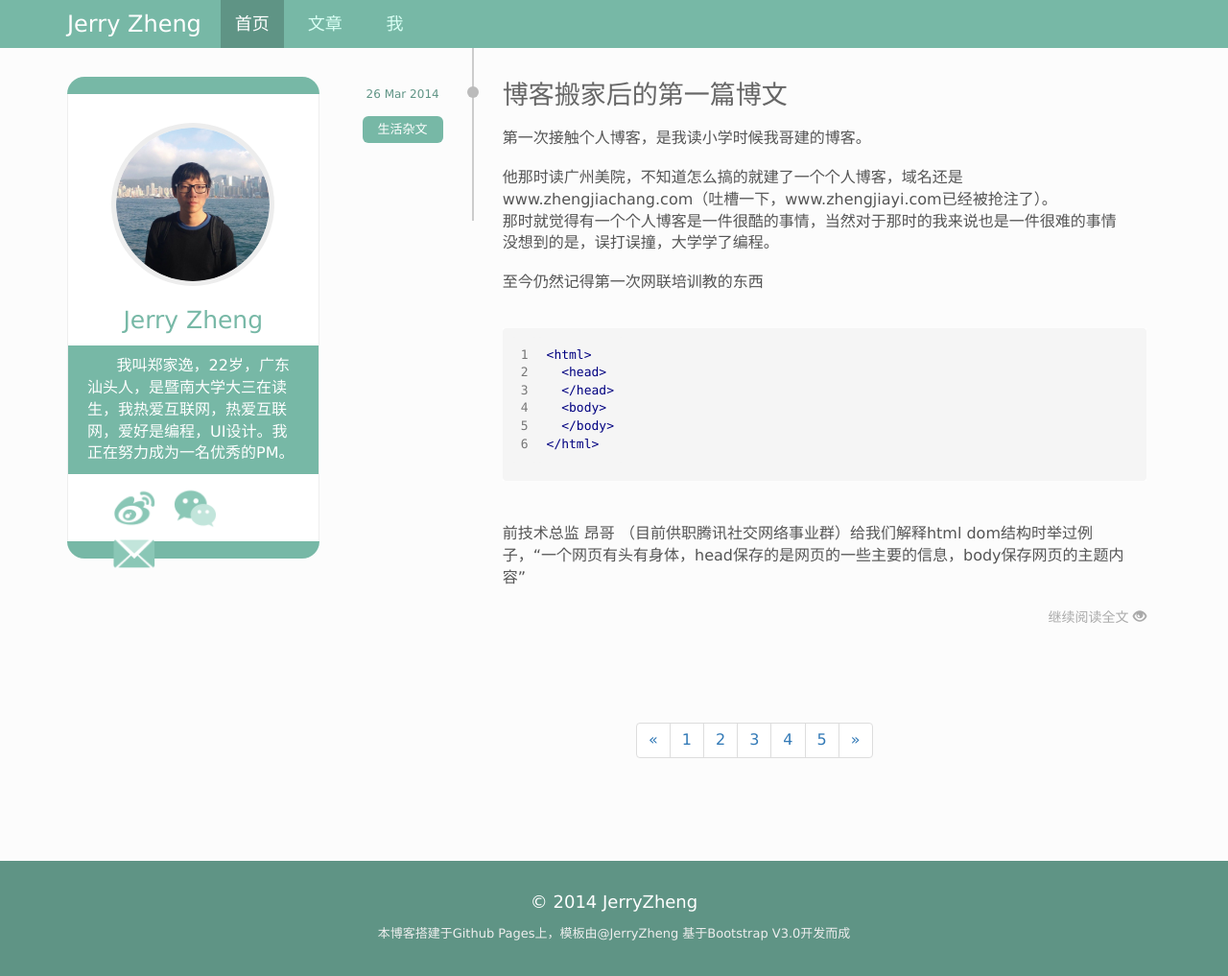
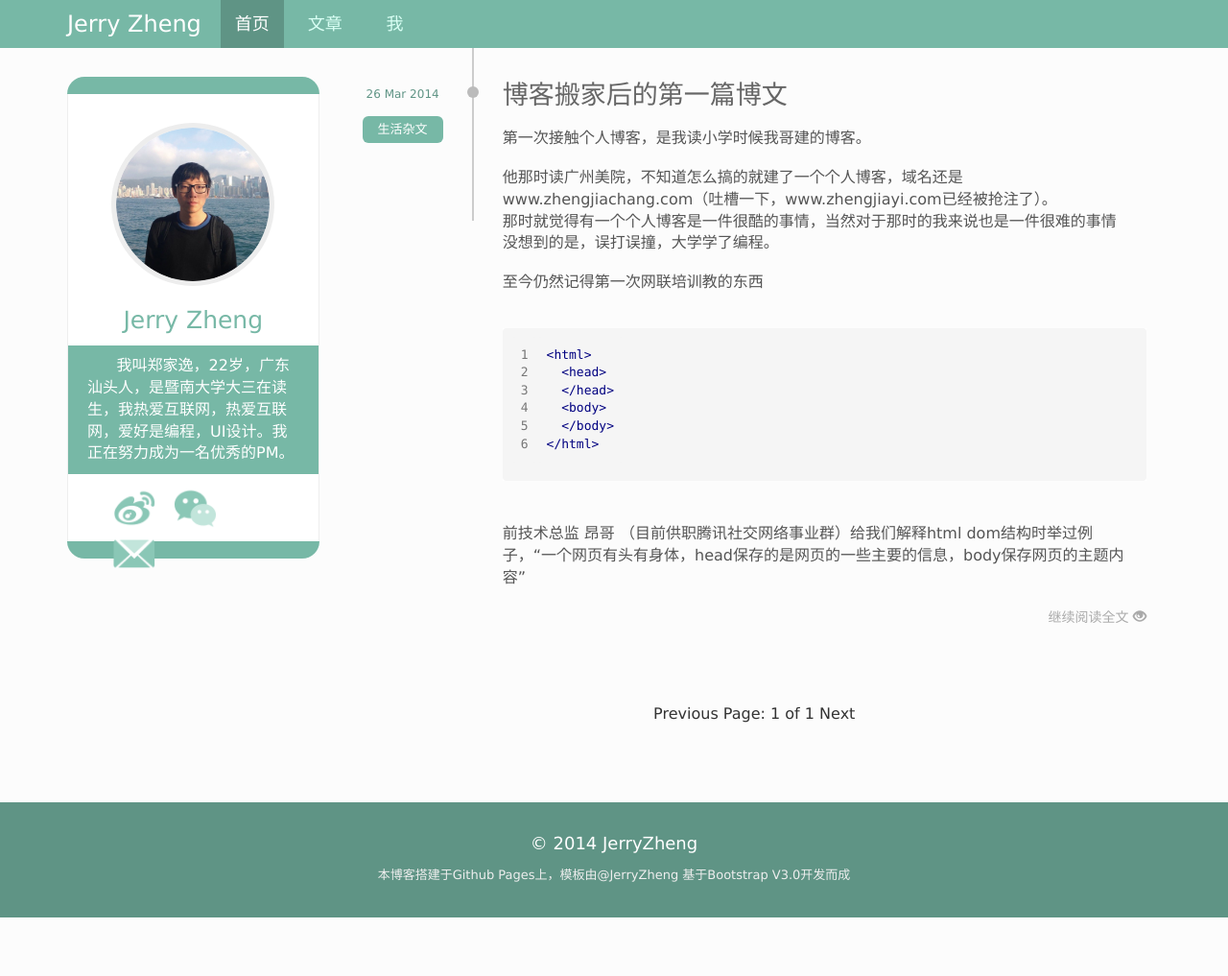
Before and after one commit to PMJerryZheng/myblog, a Jekyll site: the page built from index.html, in a window 1280 px wide and 1017 px high. Shown: the whole window at 96% size. Built offline with Jekyll 4.4.1, drawn with Linux system fonts in a browser that asks for light colours; nearby versions of some CDN libraries; the list of posts is cut into pages by our own code.

Commit message:
change 34

```diff
--- a/_config.yml
+++ b/_config.yml
@@ -1,3 +1,4 @@
 highlighter: pygments
-
+paginate: 5
+paginate_path: "blog/page:num"
 baseurl: /
--- a/index.html
+++ b/index.html
@@ -51,7 +51,7 @@ title: Jerry Zheng的个人博客
         </div>
       </div>
       <div class="col-md-9" >
-        {% for post in site.posts %}
+        {% for post in paginator.posts %}
         <div class="row article">
           <div class="time col-md-2" >{{ post.date | date_to_string }}<div class="point"></div>
           <div class="category">{{ post.category }}</div></div>
@@ -63,16 +63,18 @@ title: Jerry Zheng的个人博客
         </div>
         {% endfor %}
         <div class="row pages">
-          <ul class="pagination">
-            <li><a href="#">&laquo;</a></li>
-            <li><a href="#">1</a></li>
-            <li><a href="#">2</a></li>
-            <li><a href="#">3</a></li>
-            <li><a href="#">4</a></li>
-            <li><a href="#">5</a></li>
-            <li><a href="#">&raquo;</a></li>
-          </ul>
-        </div>
+          {% if paginator.previous_page %}
+            <a href="/page{{ paginator.previous_page }} " class="previous">Previous</a>
+          {% else %}
+            <span class="previous">Previous</span>
+          {% endif %}
+          <span class="page_number ">Page: {{ paginator.page }} of {{ paginator.total_pages }}</span>
+          {% if paginator.next_page %}
+            <a href="/page{{ paginator.next_page }}" class="next">Next</a>
+          {% else %}
+            <span class="next ">Next</span>
+          {% endif %}
+            </div>
       </div>
     </div>
   </div>
```
Also changed, not shown: 1 other file.
